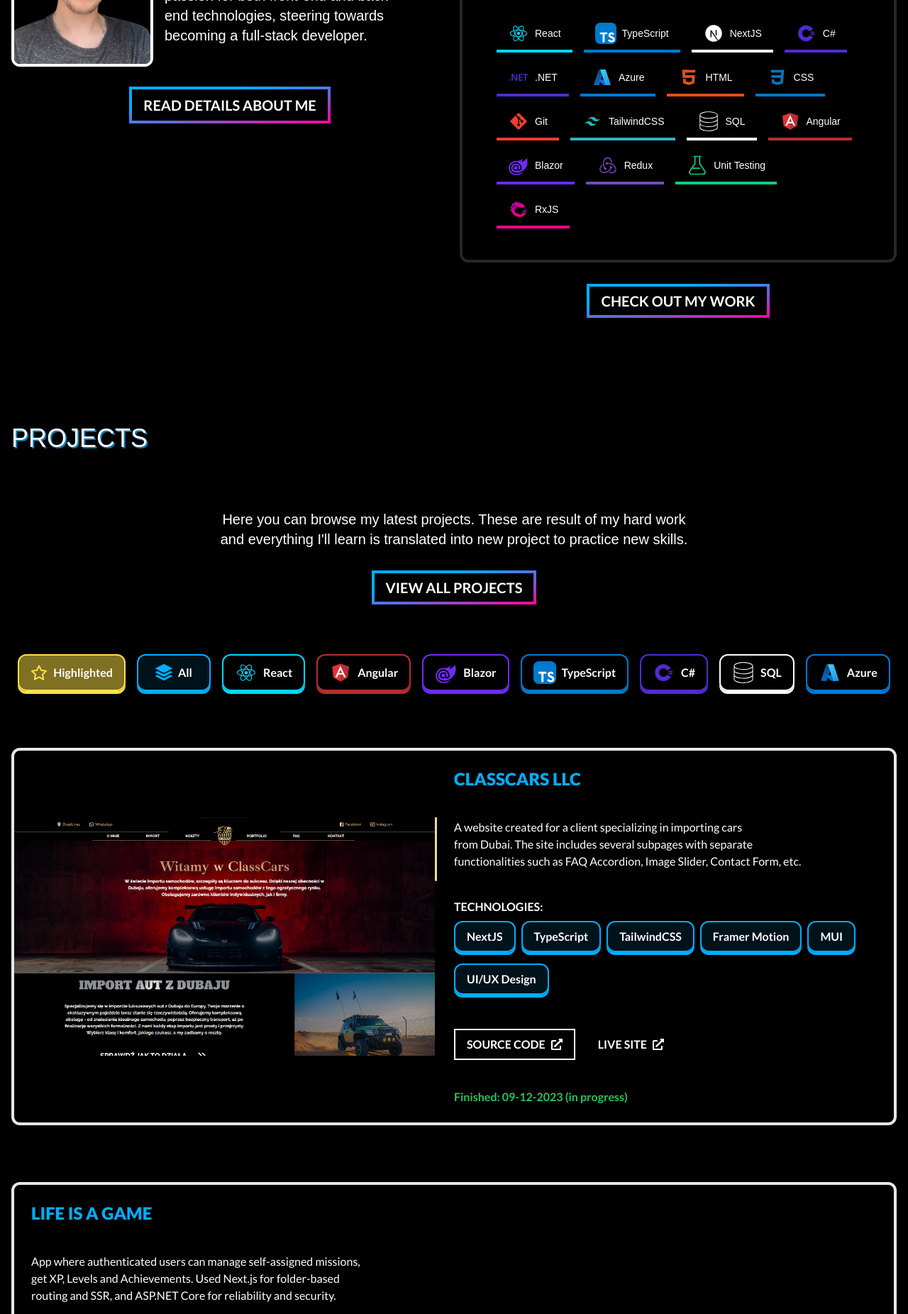
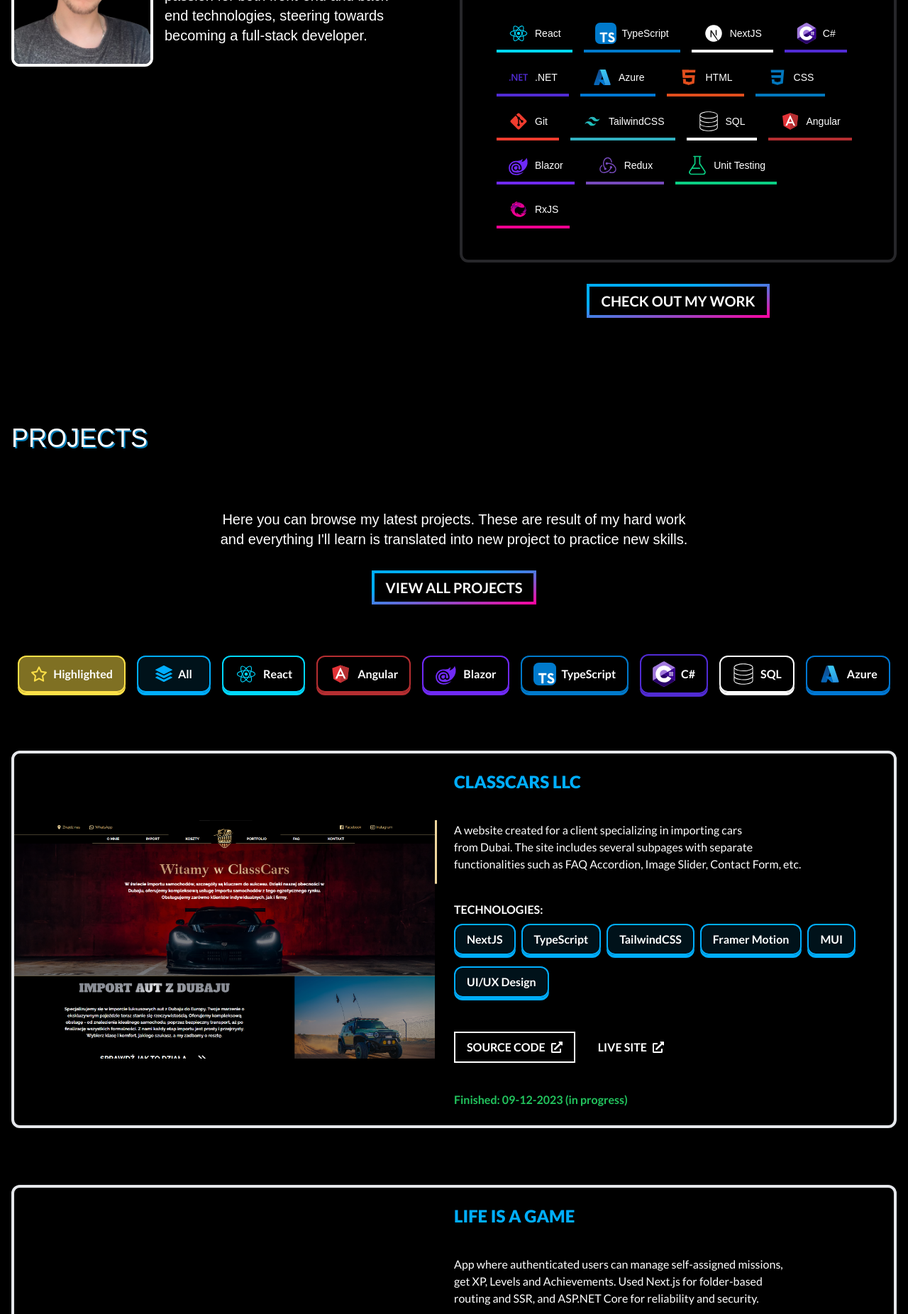
Before and after one commit to BBualdo/Portfolio.BBualdo, a Next.js app: page / in a window 1280 px wide. Shown: the part 1160-3012 px from the top of the page at 71% size. Built offline with nearby package versions, Linux system fonts and the light colour scheme; a web font is replaced by a local one.

Commit message:
Added first video project showcase demo

```diff
--- a/src/components/About/Info.tsx
+++ b/src/components/About/Info.tsx
@@ -36,16 +36,16 @@
           </h4>
         </div>
       </div>
-      <div className="mt-8 w-full flex items-center justify-center">
-        <CTAAnchor
-          id="linkToDetailedBio"
-          ariaLabel="Link To Details About Me"
-          href="/my-story"
-          target="_self"
-        >
-          Read details about me
-        </CTAAnchor>
-      </div>
+      {/*<div className="mt-8 w-full flex items-center justify-center">*/}
+      {/*  <CTAAnchor*/}
+      {/*    id="linkToDetailedBio"*/}
+      {/*    ariaLabel="Link To Details About Me"*/}
+      {/*    href="/my-story"*/}
+      {/*    target="_self"*/}
+      {/*  >*/}
+      {/*    Read details about me*/}
+      {/*  </CTAAnchor>*/}
+      {/*</div>*/}
     </motion.div>
   );
 };
--- a/src/components/Projects/Projects.tsx
+++ b/src/components/Projects/Projects.tsx
@@ -32,22 +32,20 @@
   };
 
   const projectsElement = getFilteredProjects().map((project, index) => {
-    const firstOrder = index % 2 == 0 ? 1 : 2;
-    const secondOrder = index % 2 == 0 ? 2 : 1;
+    const order = index % 2 == 0 ? 1 : 2;
 
     return (
       <motion.div
-        variants={fadeIn(`${firstOrder == 1 ? "right" : "left"}`, 0.2, 1, 1)}
+        variants={fadeIn(`${order == 1 ? "right" : "left"}`, 0.2, 1, 1)}
         initial="hidden"
         whileInView="show"
         viewport={{ once: true }}
         key={project.id}
-        className="flex rounded-xl border-4"
+        className="flex rounded-xl border-4 flex-col lg:flex-row"
       >
         {project.image ? (
           <div
             className="relative flex-1 xs:max-lg:hidden"
-            style={{ order: firstOrder }}
           >
             <Image
               src={
@@ -62,9 +60,16 @@
             />
           </div>
         ) : null}
+        {project.videoUrl ? (
+          <div className="flex-1">
+            <iframe className="w-full lg:h-full h-[300px] xs:max-lg:rounded-t-lg lg:rounded-l-lg xs:max-lg:border-b-2 lg:border-r-2 border-white" src={project.videoUrl}
+                    title={`${project.name} demo`}
+                    allow="accelerometer; autoplay; clipboard-write; encrypted-media; gyroscope; picture-in-picture; web-share"
+                    referrerPolicy="strict-origin-when-cross-origin" allowFullScreen></iframe>
+          </div>
+        ) : null}
         <div
           className="flex flex-1 flex-col gap-10 px-6 py-6 xl:px-10"
-          style={{ order: secondOrder }}
         >
           <p className="text-xl font-black uppercase text-viceCyan lg:text-2xl">
             {project.name}
--- a/src/constants/projects.ts
+++ b/src/constants/projects.ts
@@ -6,6 +6,7 @@
   technologies: string[];
   finishDate: string;
   image?: { console: string; desktop: string; mobile: string };
+  videoUrl?: string;
   linkToRepo: string;
   linkToLive?: string | null;
   slug: string;
@@ -121,11 +122,7 @@
       "UI/UX Design",
     ],
     finishDate: "06-03-2024",
-    image: {
-      console: "",
-      desktop: "/screenshots/salegency/desktop.png",
-      mobile: "/screenshots/salegency/mobile.png",
-    },
+    videoUrl: "https://www.youtube.com/embed/vdQhW1QyMhE?si=-jy_YTcupnKRtKHd",
     linkToRepo: "https://github.com/BBualdo/salegency.co",
     linkToLive: "https://salegency.co",
     slug: "/salegency",
@@ -163,11 +160,6 @@
       "Simple Console Math Game where user selects which operations he wants to be asked about and has to answer them.",
     technologies: ["C#"],
     finishDate: "06-04-2024",
-    image: {
-      console: "",
-      desktop: "",
-      mobile: "",
-    },
     linkToRepo: "https://github.com/BBualdo/MathGame",
     slug: "/math-game",
   },
@@ -179,11 +171,6 @@
       "Simple C# Console calculator.",
     technologies: ["C#"],
     finishDate: "07-04-2024",
-    image: {
-      console: "",
-      desktop: "",
-      mobile: "",
-    },
     linkToRepo: "https://github.com/BBualdo/Calculator",
     slug: "/calculator",
   },
@@ -195,11 +182,6 @@
       "CRUD App connected to SQLite where user can create own habits and track them.",
     technologies: ["C#", "ADO.NET", "SQLite"],
     finishDate: "11-04-2024",
-    image: {
-      console: "",
-      desktop: "",
-      mobile: "",
-    },
     linkToRepo: "https://github.com/BBualdo/HabitLogger",
     slug: "/habit-logger",
   },
@@ -211,11 +193,7 @@
       "CRUD app that let's user track his coding time, set goals and get summary reports for specified period.",
     technologies: ["C#", "SQLite", "Dapper", "Spectre Console"],
     finishDate: "13-04-2024",
-    image: {
-      console: "",
-      desktop: "",
-      mobile: "",
-    },
+
     linkToRepo: "https://github.com/BBualdo/CodingTracker",
     slug: "/coding-tracker",
   },
@@ -227,11 +205,6 @@
       "CRUD App where user can create stacks of flashcards and perform score based study sessions.",
     technologies: ["C#", "SQL Server", "Dapper", "Spectre Console"],
     finishDate: "16-04-2024",
-    image: {
-      console: "",
-      desktop: "",
-      mobile: "",
-    },
     linkToRepo: "https://github.com/BBualdo/Flashcards",
     slug: "/flashcards",
   },
@@ -243,11 +216,6 @@
       "Simple App which calls CocktailDB API and lets user get info about drink filtered by categories.",
     technologies: ["C#", "Spectre Console", "CocktailDB API"],
     finishDate: "17-04-2024",
-    image: {
-      console: "",
-      desktop: "",
-      mobile: "",
-    },
     linkToRepo: "https://github.com/BBualdo/DrinksInfo",
     slug: "/drinks-info",
   },
@@ -259,11 +227,6 @@
       "Console App where user can create contacts and add them to groups. All operations supports CRUD with Entity Framework Core and SQL Server.",
     technologies: ["C#", "SQL Server", "Entity Framework Core", "Spectre Console"],
     finishDate: "18-04-2024",
-    image: {
-      console: "",
-      desktop: "",
-      mobile: "",
-    },
     linkToRepo: "https://github.com/BBualdo/PhoneBook",
     slug: "/phonebook",
   },
@@ -275,11 +238,6 @@
       "Entity Framework Core with SQL Server CRUD App that let's user track their exercise time. Purpose of this challenge was to use Repository Pattern.",
     technologies: ["C#", "SQL Server", "Entity Framework Core", "ASP.NET", "Web API", "Swagger", "Spectre Console"],
     finishDate: "21-04-2024",
-    image: {
-      console: "",
-      desktop: "",
-      mobile: "",
-    },
     linkToRepo: "https://github.com/BBualdo/ExerciseTracker",
     slug: "/exercise-tracker",
   },
@@ -291,11 +249,6 @@
       "Simple Script that scraps NBA games results and sends it via email to user every day.",
     technologies: ["C#", "Html Agility Pack", "SMTP"],
     finishDate: "23-04-2024",
-    image: {
-      console: "",
-      desktop: "",
-      mobile: "",
-    },
     linkToRepo: "https://github.com/BBualdo/SportsResultsNotifier",
     slug: "/sport-results-notifier",
   },
@@ -307,11 +260,6 @@
       "Application which reads people data from Excel and saves it to SQL Server database.",
     technologies: ["C#", "SQL Server", "Entity Framework Core", "EPPlus", "Spectre Console"],
     finishDate: "23-04-2024",
-    image: {
-      console: "",
-      desktop: "",
-      mobile: "",
-    },
     linkToRepo: "https://github.com/BBualdo/ExcelReader",
     slug: "/excel-reader",
   },
@@ -323,11 +271,6 @@
       "",
     technologies: ["Angular", "TypeScript", "C#", "PostgreSQL", "Entity Framework Core", "ASP.NET", "Web API"],
     finishDate: "10-05-2024",
-    image: {
-      console: "",
-      desktop: "",
-      mobile: "",
-    },
     linkToRepo: "https://github.com/BBualdo/NoSmoking",
     slug: "/no-smoking",
   },
@@ -339,11 +282,6 @@
       "Sleep Tracker is an application designed to help users monitor their sleep patterns. Users can conveniently track their sleep time by either setting a timer or managing their sleep data manually through CRUD operations.",
     technologies: ["Angular", "TypeScript", "C#", "PostgreSQL", "Entity Framework Core", "ASP.NET", "Web API", "Angular Material", "Sass"],
     finishDate: "25-05-2024",
-    image: {
-      console: "",
-      desktop: "",
-      mobile: "",
-    },
     linkToRepo: "https://github.com/BBualdo/SleepTracker",
     slug: "/sleep-tracker",
   },
@@ -355,11 +293,6 @@
       "Simple Product Management System app with Role-Based Authentication and Authorization, where user can browse, create, update and delete products and admin can do the same with users.",
     technologies: ["Angular", "TypeScript", "C#", "PostgreSQL", "Entity Framework Core", "FluentAPI", "ASP.NET", "Web API", "ASP.NET Identity", "Angular Material", "TailwindCSS", "PapercutSMTP"],
     finishDate: "10-06-2024",
-    image: {
-      console: "",
-      desktop: "",
-      mobile: "",
-    },
     linkToRepo: "https://github.com/BBualdo/PMS",
     slug: "/pms",
   },
@@ -371,11 +304,6 @@
       "",
     technologies: ["Blazor", "C#", "PostgreSQL", "Entity Framework Core"],
     finishDate: "25-06-2024",
-    image: {
-      console: "",
-      desktop: "",
-      mobile: "",
-    },
     linkToRepo: "https://github.com/BBualdo/Wardrobe",
     slug: "/wardrobe",
   },
@@ -387,11 +315,6 @@
       "App where user can select difficulty and try to match all card pairs. Scores are saved to SQL database and user can view the records.",
     technologies: ["Blazor", "C#", "PostgreSQL", "Entity Framework Core", "TailwindCSS"],
     finishDate: "27-06-2024",
-    image: {
-      console: "",
-      desktop: "",
-      mobile: "",
-    },
     linkToRepo: "https://github.com/BBualdo/BlazorMemoryGame",
     slug: "/sage-memo",
   },
@@ -403,11 +326,6 @@
       "",
     technologies: ["React", "TypeScript", "C#", "PostgreSQL", "Entity Framework Core", "ASP.NET", "Web API", "TailwindCSS"],
     finishDate: "29-06-2024",
-    image: {
-      console: "",
-      desktop: "",
-      mobile: "",
-    },
     linkToRepo: "https://github.com/BBualdo/ShoppingList",
     slug: "/shopping-list",
   },
@@ -419,11 +337,6 @@
       "",
     technologies: ["NextJS", "TypeScript", "C#", "PostgreSQL", "Entity Framework Core", "Axios", "ASP.NET", "Web API", "Recoil", "TailwindCSS"],
     finishDate: "03-07-2024",
-    image: {
-      console: "",
-      desktop: "",
-      mobile: "",
-    },
     linkToRepo: "https://github.com/BBualdo/FriendsManager",
     slug: "/friends-manager",
   },
@@ -435,11 +348,6 @@
       "This project is an implementation of an order processing system using Azure Functions. It demonstrates the use of various Azure Function triggers to automate the order processing workflow from receiving orders to sending notifications and updating the inventory.",
     technologies: ["Azure Functions", "C#", "CosmosDB", "Azure Storage Emulator", "PapercutSMTP"],
     finishDate: "03-08-2024",
-    image: {
-      console: "",
-      desktop: "",
-      mobile: "",
-    },
     linkToRepo: "https://github.com/BBualdo/AzureFunctions.BBualdo",
     slug: "/azure-functions",
   },
```
Also changed, not shown: public/icons/CS.svg.
